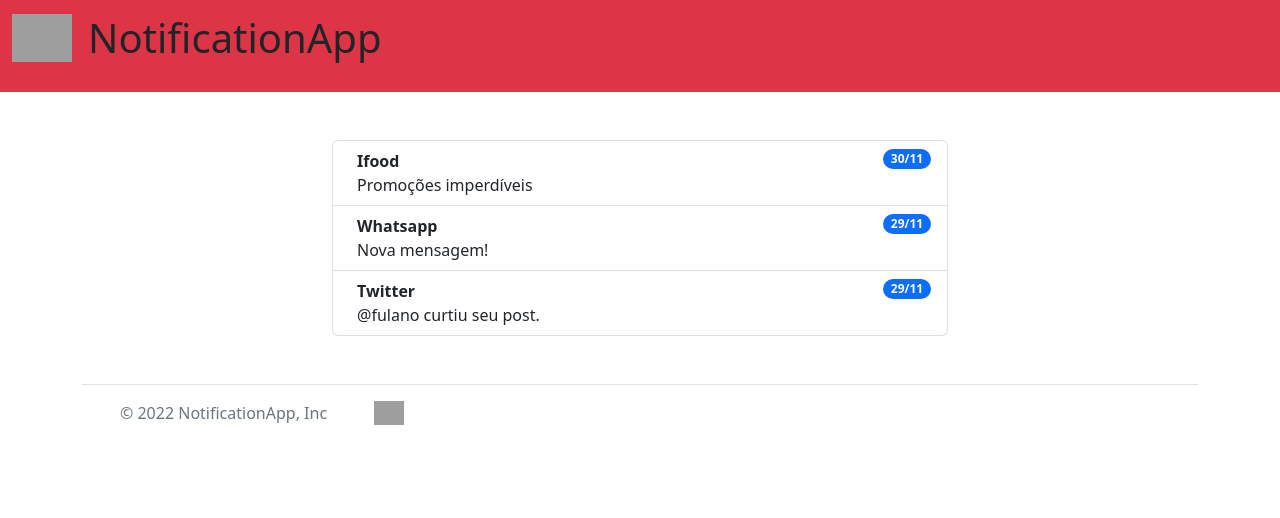
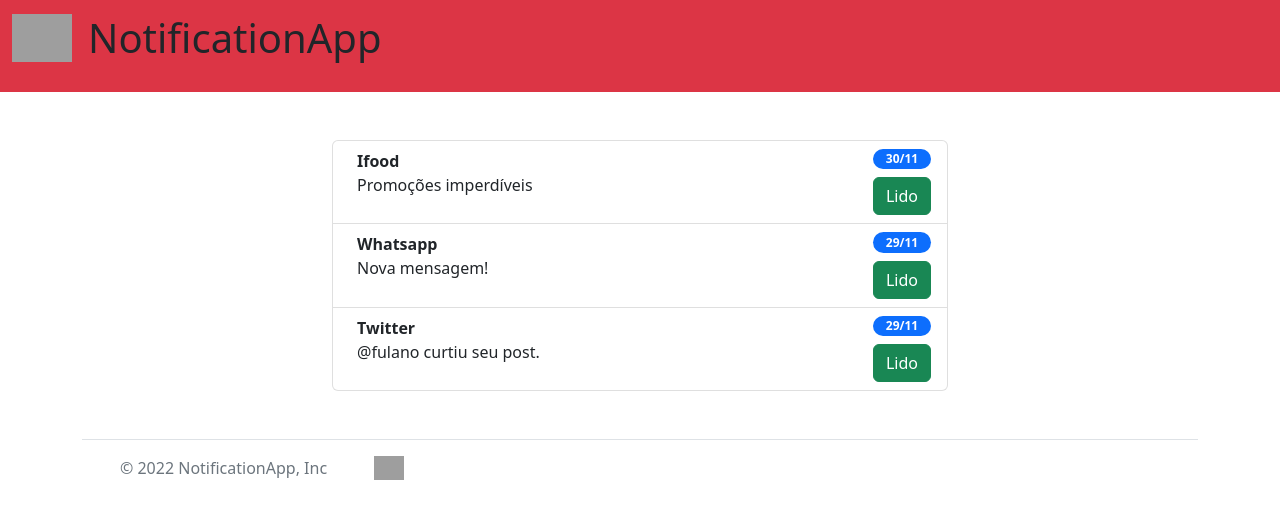
Before and after one commit to paulo-dutra/M1S08, an Angular app in the folder app-notif/: page / in a window 1280 px wide. Shown: the top 518 px of the page. Built offline with nearby package versions, Linux system fonts and the light colour scheme; grey boxes are pictures that could not be loaded.

Commit message:
Exercicio 9

```diff
--- a/app-notif/src/app/notificacoes-info/informacoes.ts
+++ b/app-notif/src/app/notificacoes-info/informacoes.ts
@@ -1,23 +1,27 @@
 interface notificacao {
     titulo: string;
     subtitulo: string;
-    data: string
+    data: string;
+    lido: boolean
 }
 
-export const listaNotificacoes: notificacao[] = [
+export let listaNotificacoes: notificacao[] = [
     {
         titulo: "Ifood",
-    subtitulo: "Promoções imperdíveis" ,
-    data: "30/11"
+        subtitulo: "Promoções imperdíveis",
+        data: "30/11",
+        lido: false
     },
     {
         titulo: "Whatsapp",
-    subtitulo: "Nova mensagem!" ,
-    data: "29/11"
+        subtitulo: "Nova mensagem!",
+        data: "29/11",
+        lido: false
     },
     {
         titulo: "Twitter",
-    subtitulo: "@fulano curtiu seu post." ,
-    data: "29/11"
+        subtitulo: "@fulano curtiu seu post.",
+        data: "29/11",
+        lido: false
     }
 ]
--- a/app-notif/src/app/notification-list/notification-list.component.html
+++ b/app-notif/src/app/notification-list/notification-list.component.html
@@ -1,11 +1,14 @@
 <div class="container text-center w-50 my-5">
   <ol class="list-group">
-    <li *ngFor="let notificacao of infoNotific" class="list-group-item d-flex justify-content-between align-items-start">
+    <li *ngFor="let notificacao of infoNotific" class="list-group-item d-flex justify-content-between align-items-start" [ngClass]="notificacao.lido? 'true':'false'">
       <div class="ms-2 me-auto">
         <div class="fw-bold text-start">{{notificacao.titulo}}</div>
         {{notificacao.subtitulo}}
       </div>
+      <div class="d-flex flex-column">
       <span class="badge bg-primary rounded-pill">{{notificacao.data}}</span>
+      <button type="button" (click)="statusLido(notificacao.titulo)" class="btn btn-success mt-2" data-bs-toggle="button">Lido</button>
+    </div>
     </li>
   </ol>
 </div>
--- a/app-notif/src/app/notification-list/notification-list.component.ts
+++ b/app-notif/src/app/notification-list/notification-list.component.ts
@@ -7,4 +7,12 @@
 })
 export class NotificationListComponent {
   infoNotific = listaNotificacoes
+
+  statusLido(titulo: string) {
+    this.infoNotific.forEach(element => {
+      if (element.titulo === titulo) {
+        element.lido ? element.lido = false : element.lido = true
+      }
+    });
+  }
 }
```
Lines whose indentation alone changed are shown as unchanged.
